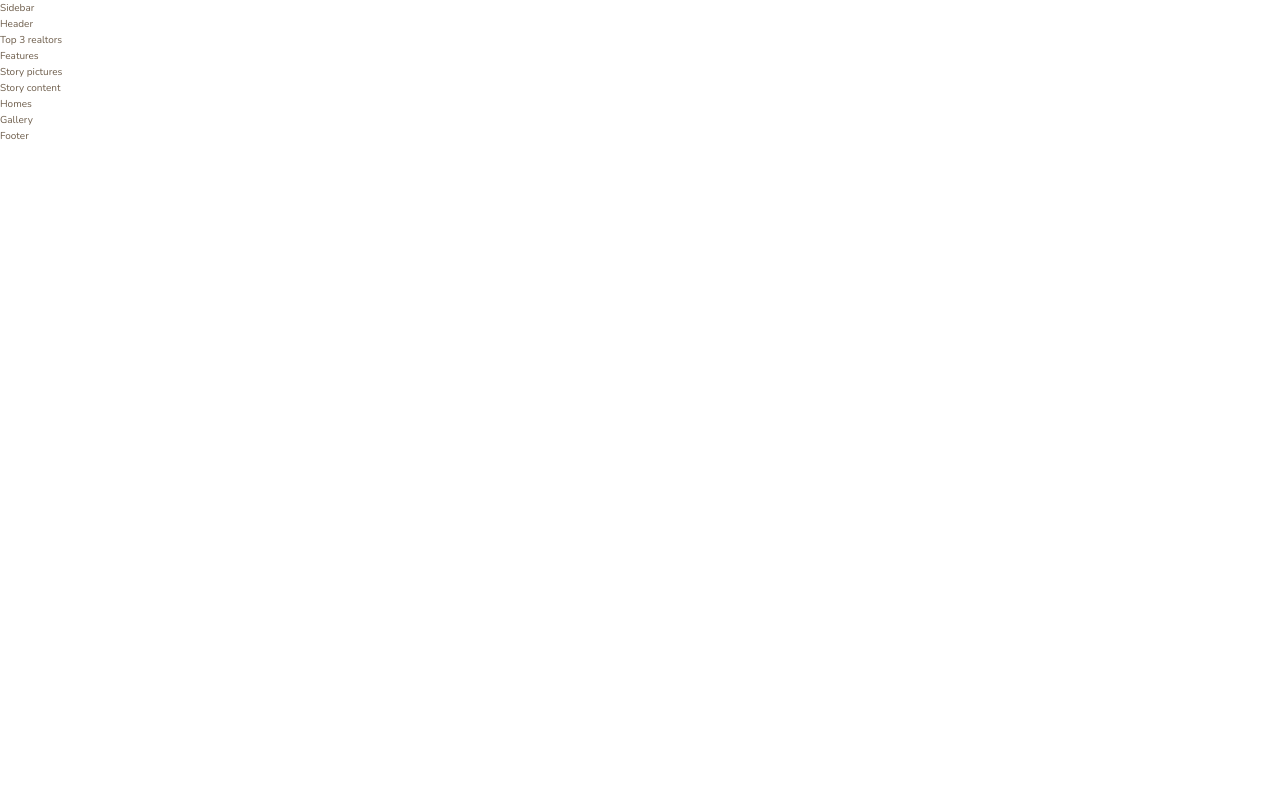
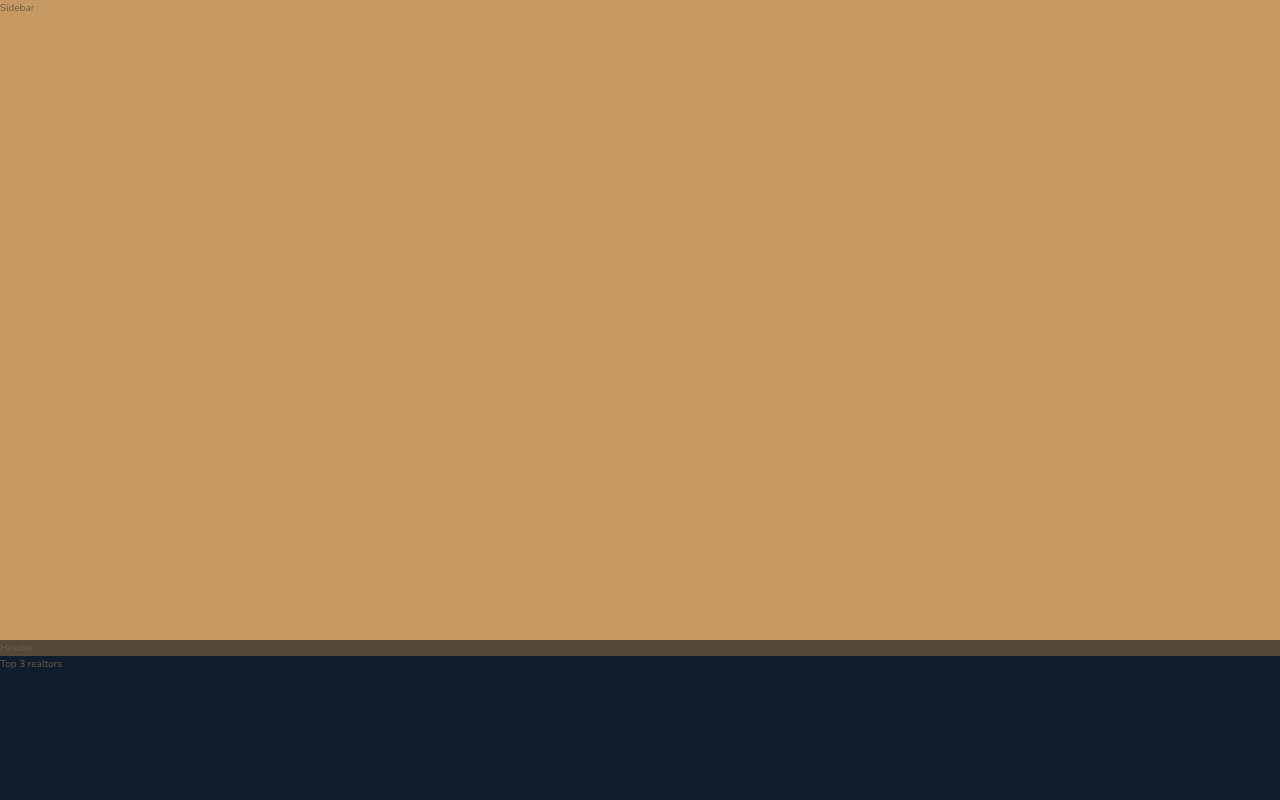
Before and after one commit to egarnaga/nexter, a website: page index.html in a window 1280 px wide. Shown: the top 800 px of the page. Drawn offline with nearby package versions, Linux system fonts and the light colour scheme.

Commit message:
Добавляет стили к строкам сетки

```diff
--- a/sass/_base.scss
+++ b/sass/_base.scss
@@ -33,3 +33,8 @@ body {
   font-weight: 300;
   line-height: 1.6;
 }
+
+.container {
+  display: grid;
+  grid-template-rows: 80vh min-content 40vw repeat(3, min-content);
+}
--- a/sass/_features.scss
+++ b/sass/_features.scss
@@ -0,0 +1,3 @@
+.features {
+  background-color: $color-grey-light-2;
+}
--- a/sass/_footer.scss
+++ b/sass/_footer.scss
@@ -0,0 +1,3 @@
+.footer {
+  background-color: $color-secondary;
+}
--- a/sass/_gallery.scss
+++ b/sass/_gallery.scss
@@ -0,0 +1,3 @@
+.gallery {
+  background-color: $color-grey-dark-1;
+}
--- a/sass/_header.scss
+++ b/sass/_header.scss
@@ -0,0 +1,3 @@
+.header {
+  background-color: $color-grey-dark-1;
+}
--- a/sass/_homes.scss
+++ b/sass/_homes.scss
@@ -0,0 +1,3 @@
+.homes {
+  background-color: $color-secondary;
+}
--- a/sass/_realtors.scss
+++ b/sass/_realtors.scss
@@ -0,0 +1,3 @@
+.realtors {
+  background-color: $color-secondary;
+}
--- a/sass/_sidebar.scss
+++ b/sass/_sidebar.scss
@@ -0,0 +1,3 @@
+.sidebar {
+  background-color: $color-primary;
+}
--- a/sass/_story.scss
+++ b/sass/_story.scss
@@ -0,0 +1,9 @@
+.story {
+  &__pictures {
+    background-color: $color-primary;
+  }
+
+  &__content {
+    background-color: $color-grey-light-1;
+  }
+}
```
Also changed, not shown: css/style.css.
